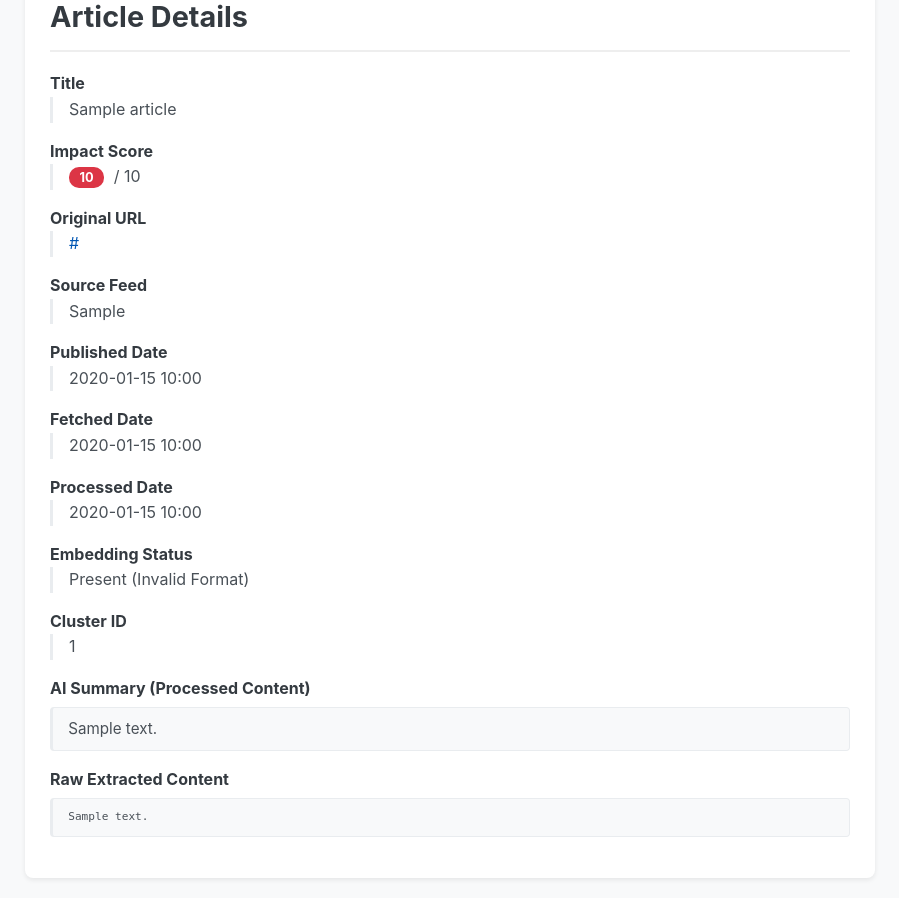
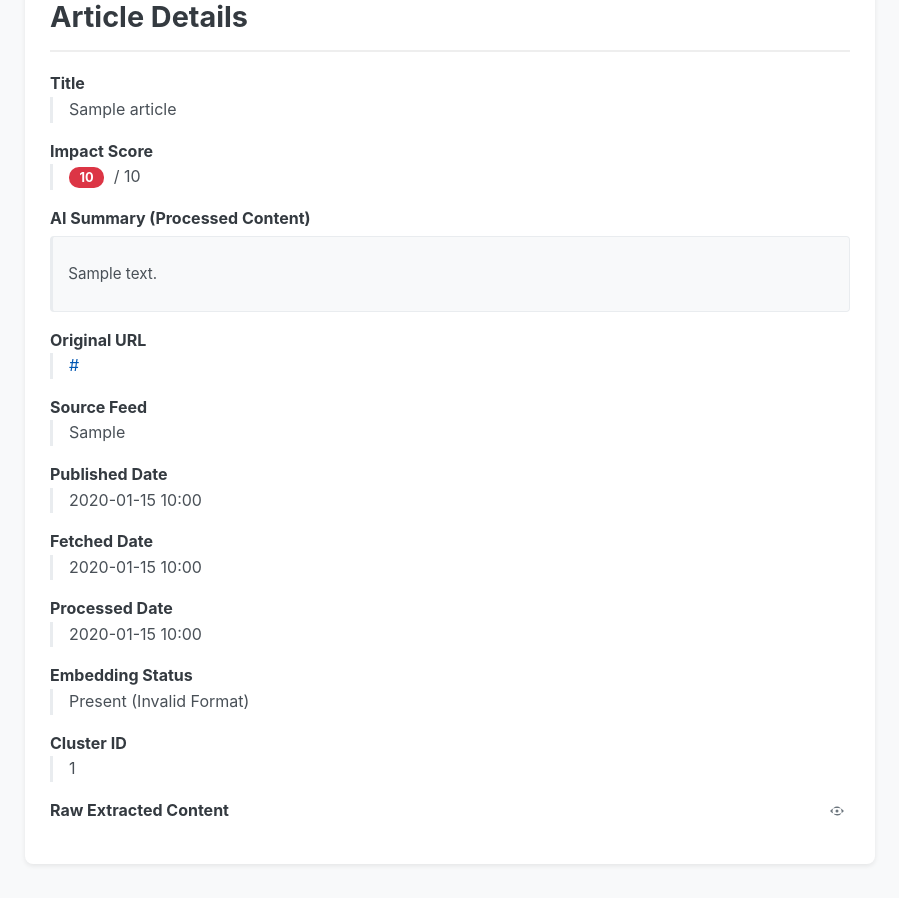
Before and after one commit to lfzawacki/meridiano, a Flask app: page /article/1 in a window 1280 px wide. Shown: the part 432-1330 px from the top of the page, without its empty margins (190-1089 px from the left). After the commit the page ends 1297 px from the top, so only its background shows below. Run offline with Flask 3, Linux system fonts and the light colour scheme; tables that the repository leaves empty hold one stand-in row (values such as "Sample post"); grey boxes marked "Sample" are stand-in pictures.

Commit message:
Better article view, orignal article link

```diff
--- a/app.py
+++ b/app.py
@@ -164,10 +164,16 @@ def list_articles():
 @app.route('/article/<int:article_id>')
 def view_article(article_id):
     """Displays details for a single specific article."""
-    article_data = database.get_article_by_id(article_id)
+    article_data_immutable = database.get_article_by_id(article_id)
 
-    if article_data is None:
+    if article_data_immutable is None:
         abort(404) # Return a 404 error if article not found
+
+    article_data = dict(article_data_immutable)
+
+    summary_markdown = article_data.get('processed_content', '') or ''
+    # The summary includes a source link, so markdown rendering is useful
+    article_data['processed_content_html'] = Markup(markdown.markdown(summary_markdown, extensions=['fenced_code']))
 
     # Basic check if embedding data exists (without showing the vector)
     embedding_status = "Not Generated"
--- a/static/style.css
+++ b/static/style.css
@@ -87,14 +87,18 @@ hr {
     border-bottom: none;
 }
 
-.article-link {
+.article-link-wrapper {
+  display: block;
+  margin-bottom: 4px;
+}
+
+.article-link, .article-link-original {
+    display: inline;
     text-decoration: none;
     color: #0056b3; /* Slightly darker blue for links */
     font-weight: 500; /* Slightly bolder titles */
-    display: block; /* Make link take full width for easier clicking */
-    margin-bottom: 4px;
 }
-.article-link:hover {
+.article-link:hover, .article-link-original:hover {
     text-decoration: underline;
     color: #003d80;
 }
@@ -161,14 +165,6 @@ hr {
     flex-grow: 1; /* Allow text content to take remaining space */
     /* No specific styles needed unless required */
 }
-
-/* Adjust link position within text content */
-.article-text-content .article-link {
-    display: block; /* Ensure link takes width after badge */
-    margin-bottom: 4px;
-    /* Remove margin-top if badge provides enough space */
-}
-
 /* --- End Article List Image Styling --- */
 
 
@@ -293,6 +289,33 @@ blockquote {
     font-weight: bold;
     margin-top: 1em;
     color: #343a40;
+}
+
+/* Style for the collapsible header (dt) */
+.collapsible-header {
+    display: flex;
+    justify-content: space-between; /* Puts text left, icon right */
+    align-items: center;
+}
+
+/* Style for the icon container */
+.toggle-icon-container {
+    cursor: pointer;
+    padding: 2px 5px;
+    border-radius: 4px;
+    color: #6c757d; /* Muted icon color */
+    display: inline-flex;
+    align-items: center;
+}
+.toggle-icon-container:hover {
+    background-color: #e9ecef;
+    color: #007bff; /* Highlight on hover */
+}
+
+/* Style for the SVG icons themselves */
+.toggle-icon-container svg {
+    width: 16px;
+    height: 16px;
 }
 
 .article-details dd {
--- a/templates/view_article.html
+++ b/templates/view_article.html
@@ -56,6 +56,16 @@
                 {% endif %}
             </dd>
 
+            <dt>AI Summary (Processed Content)</dt>
+            <dd class="content-block summary-content">
+                {# *** Use the pre-rendered HTML and the 'safe' filter *** #}
+                {% if article.processed_content_html %}
+                    {{ article.processed_content_html | safe }}
+                {% else %}
+                    <em>Not Processed / Summarized Yet</em>
+                {% endif %}
+            </dd>
+
             <dt>Original URL</dt>
             <dd><a href="{{ article['url'] }}" target="_blank">{{ article['url'] }}</a></dd>
 
@@ -77,19 +87,18 @@
             <dt>Cluster ID</dt> {# Assuming cluster_id might be None or 0 if not clustered #}
             <dd>{{ article['cluster_id'] if article['cluster_id'] is not none else 'Not Clustered' }}</dd>
 
-            <dt>AI Summary (Processed Content)</dt>
-            <dd class="content-block">
-                {% if article['processed_content'] %}
-                    {{ article['processed_content'] }}
-                {% else %}
-                    <em>Not Processed / Summarized Yet</em>
-                {% endif %}
-            </dd>
-
-            <dt>Raw Extracted Content</dt>
-            <dd class="content-block raw-content">
-                {% if article['raw_content'] %}
-                    <pre>{{ article['raw_content'] }}</pre>
+            <dt class="collapsible-header">
+                Raw Extracted Content
+                <span class="toggle-icon-container" onclick="toggleRawContent()" title="Toggle Raw Content Visibility">
+                    {# Eye Icon (initially visible) #}
+                    <svg id="eye-icon" xmlns="http://www.w3.org/2000/svg" viewBox="0 0 16 16" fill="currentColor"><path d="M8 9.5a1.5 1.5 0 1 0 0-3 1.5 1.5 0 0 0 0 3Z" /><path fill-rule="evenodd" d="M1.38 8.28a.87.87 0 0 1 0-.56C2.014 6.736 3.606 5 8 5s5.986 1.736 6.62 2.72a.87.87 0 0 1 0 .56C13.986 9.264 12.394 11 8 11S2.014 9.264 1.38 8.28ZM8 3.5A4.5 4.5 0 0 0 3.5 8c0 .72.181 1.393.5 2.004A4.495 4.495 0 0 0 8 12.5a4.495 4.495 0 0 0 4.5-2.496A4.495 4.495 0 0 0 12.5 8 4.5 4.5 0 0 0 8 3.5Z" clip-rule="evenodd" /></svg>
+                    {# Eye Slashed Icon (initially hidden) #}
+                    <svg id="eye-slash-icon" xmlns="http://www.w3.org/2000/svg" viewBox="0 0 16 16" fill="currentColor" style="display: none;"><path fill-rule="evenodd" d="M4.755 5.587a.75.75 0 0 1 1.06-.03l7.306 6.688a.75.75 0 0 1-1.03 1.09l-7.305-6.688a.75.75 0 0 1-.03-1.06Zm-2.22 2.693a.87.87 0 0 1 0-.56C3.169 6.736 4.76 5 9.205 5a6.43 6.43 0 0 1 2.91.633a.75.75 0 0 1-.692 1.229A4.931 4.931 0 0 0 9.205 6.5C5.786 6.5 4.148 8.164 3.58 8.92a2.41 2.41 0 0 0 0 .16l.004.008a.75.75 0 0 1-1.06 1.06l-.008-.008a3.91 3.91 0 0 1 0-1.08ZM11.19 9.33a.75.75 0 1 1 1.12 1a4.495 4.495 0 0 1-4.004 2.17A4.495 4.495 0 0 1 3.801 10a4.494 4.494 0 0 1 4.504-2.496c.26 0 .515.022.763.065a.75.75 0 0 1 .288 1.451A2.996 2.996 0 0 0 8.205 9.5a2.996 2.996 0 0 0 2.984-.17Z" clip-rule="evenodd" /></svg>
+                </span>
+            </dt>
+            <dd id="raw-content-container" class="content-block raw-content" style="display: none;"> {# Initially hidden #}
+                {% if article.raw_content %}
+                    <pre>{{ article.raw_content }}</pre>
                 {% else %}
                     <em>Raw content not available or failed to extract.</em>
                 {% endif %}
@@ -97,5 +106,23 @@
         </dl>
 
     </div>
+    <script>
+        function toggleRawContent() {
+            var content = document.getElementById('raw-content-container');
+            var eyeIcon = document.getElementById('eye-icon');
+            var eyeSlashIcon = document.getElementById('eye-slash-icon');
+
+            if (content.style.display === 'none' || content.style.display === '') {
+                content.style.display = 'block';
+                eyeIcon.style.display = 'none';
+                eyeSlashIcon.style.display = 'inline-block';
+            } else {
+                content.style.display = 'none';
+                eyeIcon.style.display = 'inline-block';
+                eyeSlashIcon.style.display = 'none';
+            }
+        }
+    </script>
+
 </body>
 </html>
```
Also changed, not shown: templates/articles.html (+5 -2 lines).
